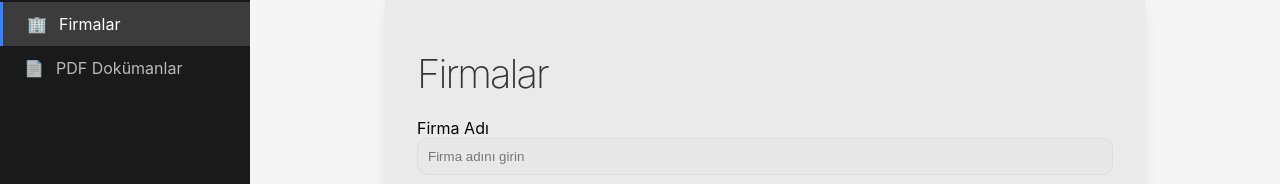
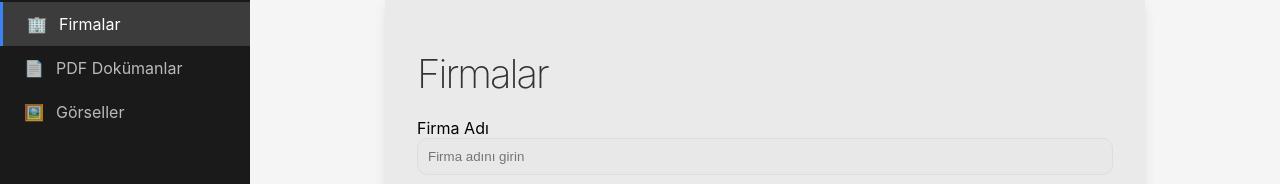
Before and after one commit to alpgraphic/alpgraphicstudio, a Next.js app: page /admin/firmalar in a window 1280 px wide. Shown: the part 111-295 px from the top of the page. Built offline with nearby package versions, Linux system fonts and the light colour scheme; no server answers.

Commit message:
feat: görseller menüsü eklendi

```diff
--- a/app/admin/layout.tsx
+++ b/app/admin/layout.tsx
@@ -17,6 +17,7 @@ export default function AdminLayout({
   const navItems = [
     { name: 'Firmalar', path: '/admin/firmalar', icon: '🏢' },
     { name: 'PDF Dokümanlar', path: '/admin/dokumanlar', icon: '📄' },
+    { name: 'Görseller', path: '/admin/gorseller', icon: '🖼️' },
   ];
 
   return (
```
